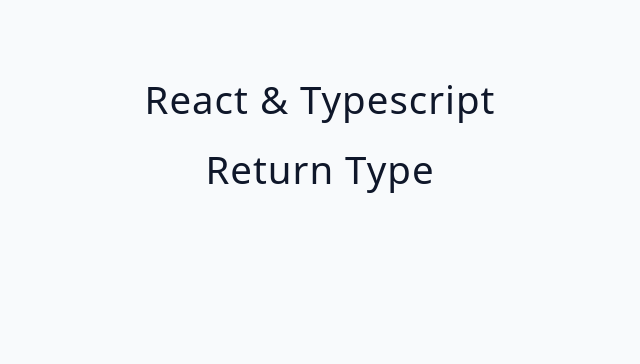
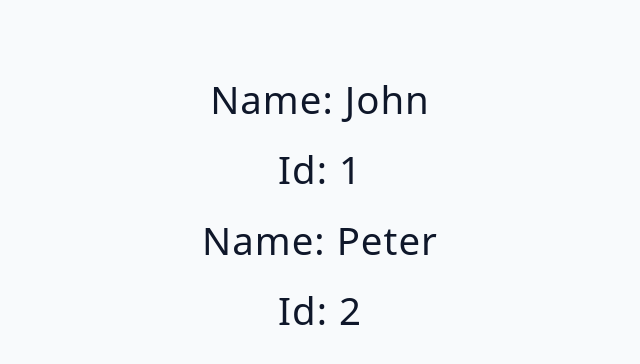
Before and after one commit to kimamovic21/udemy-practical-typescript-course-johnsmilga, a React (Vite) app in the folder 02-typescript-react-essentials/: page / in a window 1280 px wide. Shown: the top 364 px of the page, without its empty margins (320-960 px from the left). Built offline with nearby package versions, Linux system fonts and the light colour scheme.

Commit message:
94. Props - Inline
-u folderu 02-props, u index.tsx fajlu, funkciji Component() dodani parametri destruktuirani prop name i id
-parametrima name i id dodani tipovi

```diff
--- a/02-typescript-react-essentials/src/App.tsx
+++ b/02-typescript-react-essentials/src/App.tsx
@@ -1,9 +1,10 @@
-import Component from './starter/01-return'
+import Component from './starter/02-props'
 
 function App() {
   return (
     <main>
-      <Component />
+      <Component name='john' id={1} />
+      <Component name='peter' id={2} />
     </main>
   )
 }
--- a/02-typescript-react-essentials/src/starter/02-props/index.tsx
+++ b/02-typescript-react-essentials/src/starter/02-props/index.tsx
@@ -1,9 +1,10 @@
-function Component() {
+function Component({ name, id }: { name: string; id: number }) {
   return (
     <div>
-      <h2>React & Typescript</h2>
-      <h2>Props</h2>
+      <h2>Name: {name}</h2>
+      <h2>Id: {id}</h2>
     </div>
-  );
+  )
 }
-export default Component;
+
+export default Component
```
Also changed, not shown: 1 other file (tests, documents, lock files or other folders).
